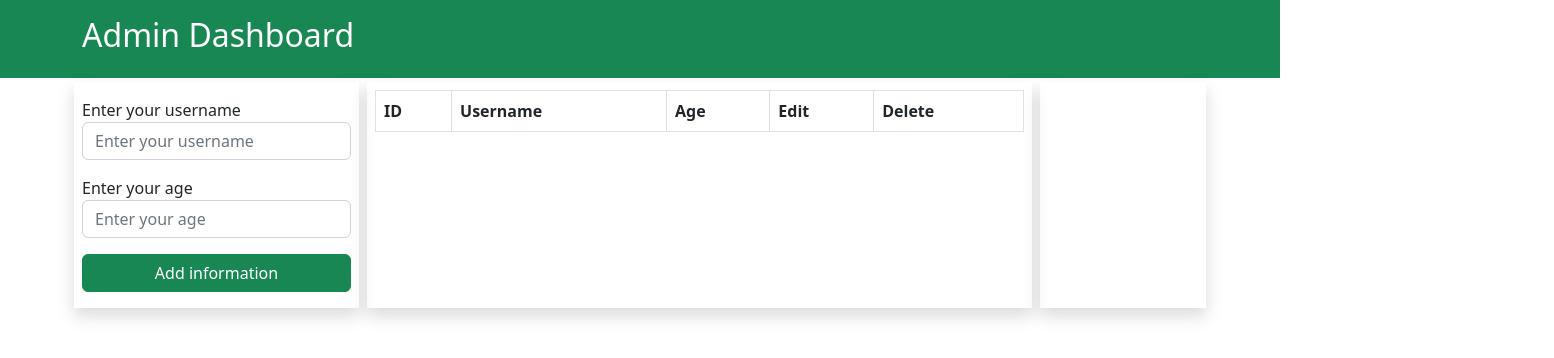
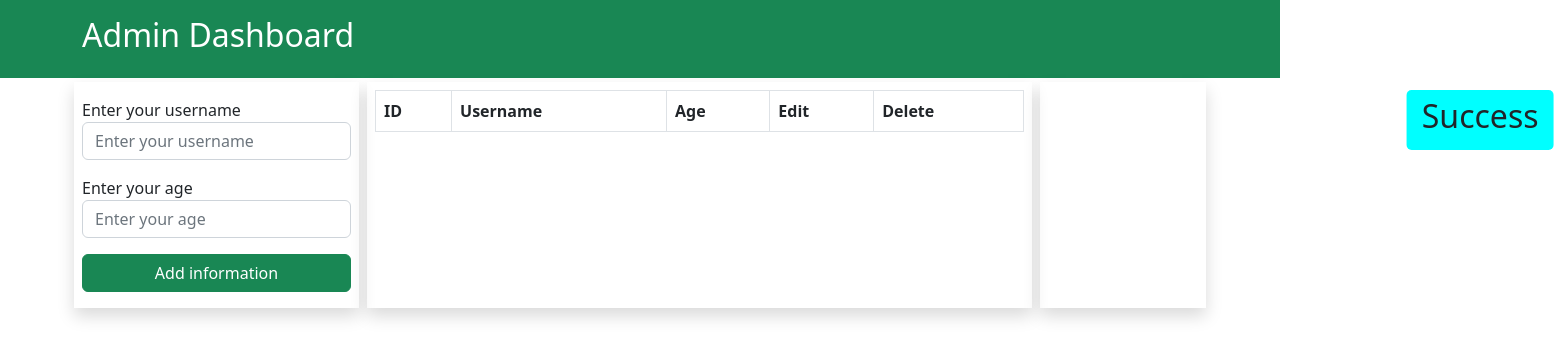
Before and after one commit to Navruzbek2103/Lesson7-CRUD-Creat-Read, a website: page index.html in a window 1280 px wide. Shown: the whole page, 1554 px wide, since content can reach past the window. Drawn offline with nearby package versions, Linux system fonts and the light colour scheme; no server answers.

Commit message:
Added to delete function toastify

```diff
--- a/index.html
+++ b/index.html
@@ -5,9 +5,13 @@
   <meta http-equiv="X-UA-Compatible" content="IE=edge">
   <meta name="viewport" content="width=device-width, initial-scale=1.0">
   <link rel="stylesheet" href="./node_modules/bootstrap/dist/css/bootstrap.min.css">
+  <link rel="stylesheet" href="./main.css">
   <title>Document</title>
 </head>
 <body class="position-relative">
+  <div class="toastify">
+    <h2 class="toastify__title">Success</h2>
+  </div>
 
   <header class="header bg-success">
     <div class="container">
--- /dev/null
+++ b/main.css
@@ -0,0 +1,14 @@
+body{
+  overflow-x: hidden;
+}
+
+.toastify{
+  position: absolute;
+  top: 90px;
+  right: 20px;
+  background-color: aqua;
+  padding: 7px 15px;
+  border-radius: 5px;
+  transition: transform 0.4s ease-in;
+  transform: translateX(200%);
+}
--- a/main.js
+++ b/main.js
@@ -62,6 +62,9 @@ $("tbody").addEventListener("click", (e) => {
 })
 
 const deleteFunc = (id) => {
+  $(".toastify").style.transform = "translateX(0)"
+  setTimeout(()=>{
+    $(".toastify").style.transform = "translateX(200%)"
     fetch(`http://localhost:2306/user/${id}`, {
       method: "DELETE",
       headers: {
@@ -69,4 +72,5 @@ const deleteFunc = (id) => {
       },
       body: JSON.stringify({})
     })
+  }, 2000)
 }
```
Lines whose indentation alone changed are shown as unchanged.
